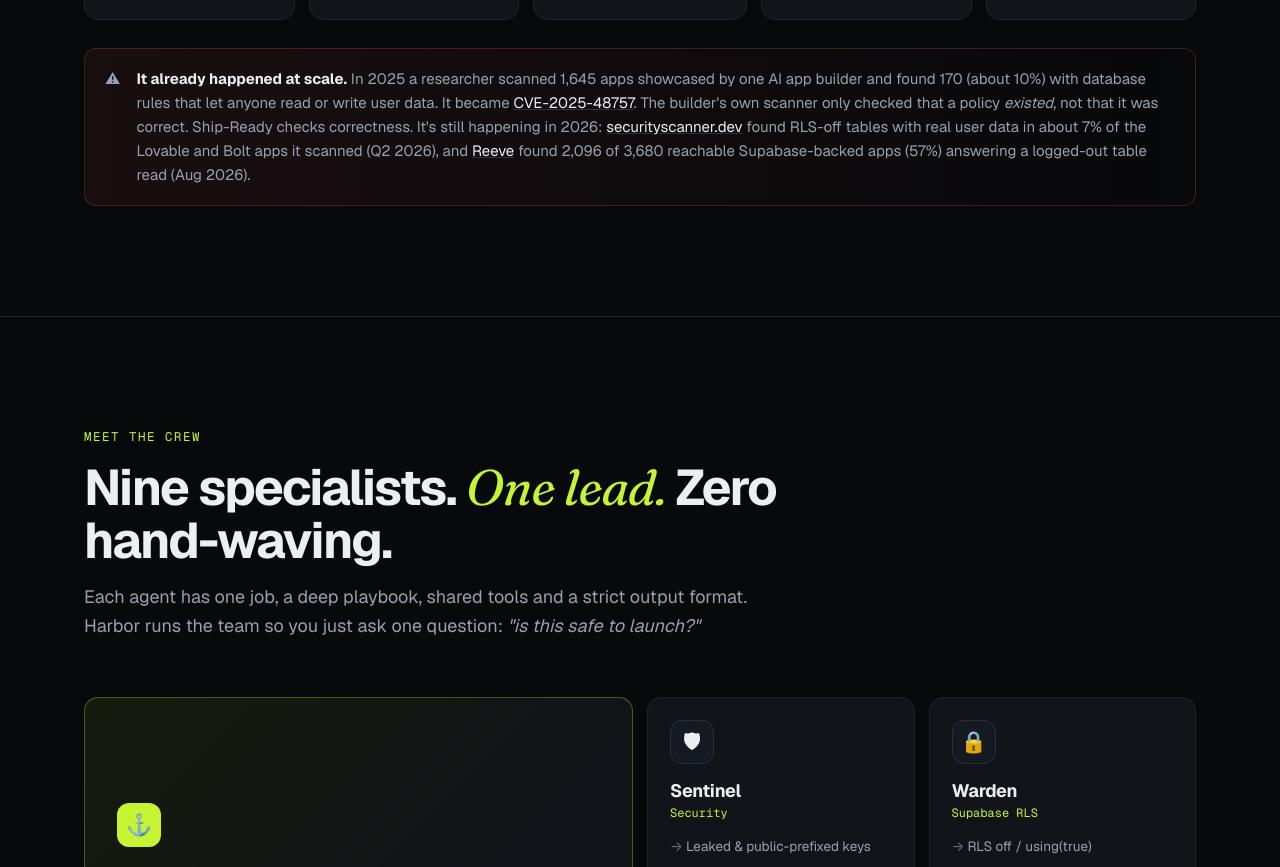
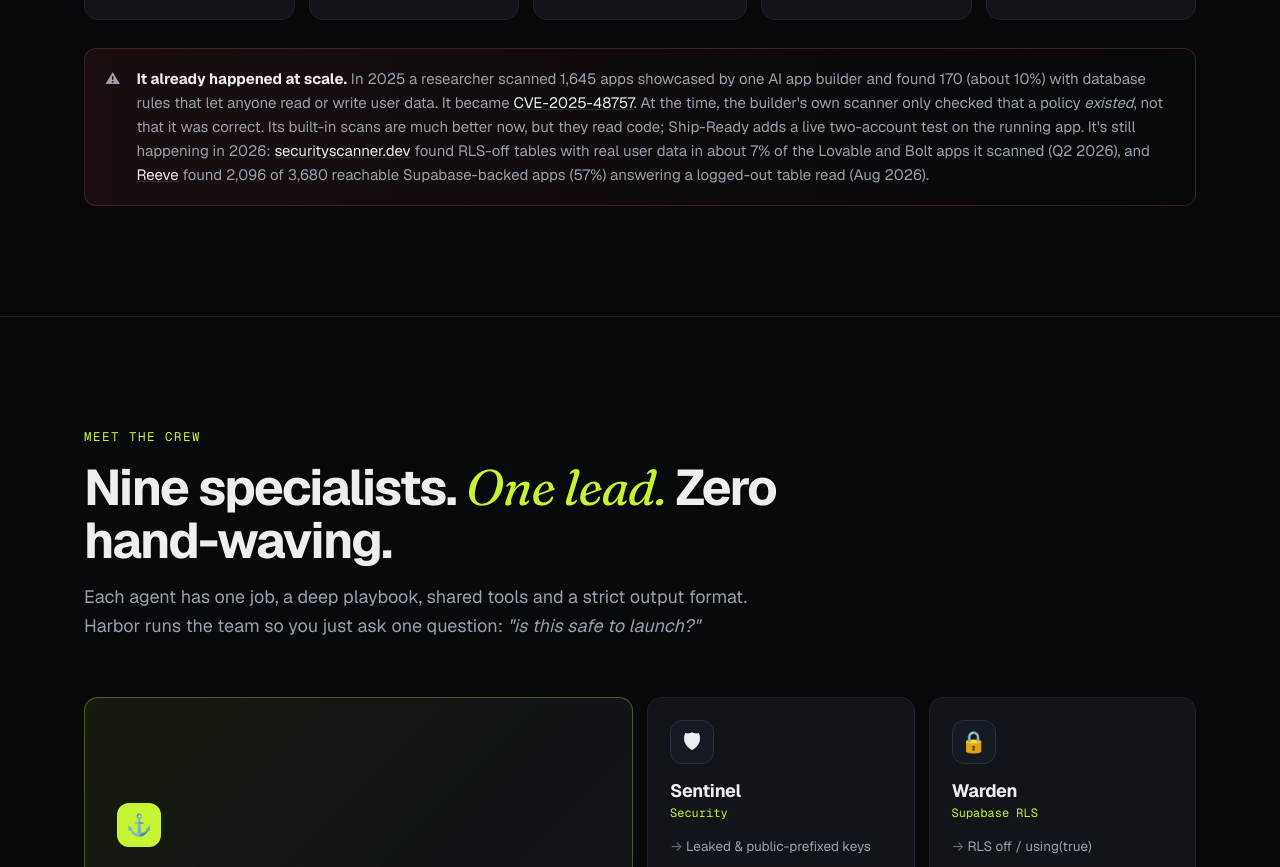
Before and after one commit to getshipready/getshipready.github.io, a plain HTML site: page index.html in a window 1280 px wide. Shown: the part 2647-3514 px from the top of the page. Drawn offline with nearby package versions, Linux system fonts and the light colour scheme.

Commit message:
Soften CVE callout: builder scans improved; lead with live two-account test

```diff
--- a/index.html
+++ b/index.html
@@ -48,7 +48,7 @@
 <div class="card"><div class="ic">💸</div><h3>Free "Pro"</h3><p>Customers who cancel and keep Pro because <code>subscription.deleted</code> is never handled. Unsigned webhooks, prices sent from the browser.</p></div>
 <div class="card"><div class="ic">🚪</div><h3>Fake auth</h3><p>Admin checks in <code>useEffect</code>. The UI hides the data, but the API still serves it.</p></div>
 <div class="card"><div class="ic">🧯</div><h3>No launch basics</h3><p>Ignored build errors, no rollback, no monitoring, auth emails landing in spam.</p></div></div>
-<div class="callout"><span>⚠</span><span><b>It already happened at scale.</b> In 2025 a researcher scanned 1,645 apps showcased by one AI app builder and found 170 (about 10%) with database rules that let anyone read or write user data. It became <a href="https://www.cve.org/CVERecord?id=CVE-2025-48757">CVE-2025-48757</a>. The builder's own scanner only checked that a policy <i>existed</i>, not that it was correct. Ship-Ready checks correctness. It's still happening in 2026: <a href="https://www.securityscanner.dev/reports/2026-q2">securityscanner.dev</a> found RLS-off tables with real user data in about 7% of the Lovable and Bolt apps it scanned (Q2 2026), and <a href="https://reeve.page/blog/what-secrets-leak-from-vibe-coded-apps">Reeve</a> found 2,096 of 3,680 reachable Supabase-backed apps (57%) answering a logged-out table read (Aug 2026).</span></div>
+<div class="callout"><span>⚠</span><span><b>It already happened at scale.</b> In 2025 a researcher scanned 1,645 apps showcased by one AI app builder and found 170 (about 10%) with database rules that let anyone read or write user data. It became <a href="https://www.cve.org/CVERecord?id=CVE-2025-48757">CVE-2025-48757</a>. At the time, the builder's own scanner only checked that a policy <i>existed</i>, not that it was correct. Its built-in scans are much better now, but they read code; Ship-Ready adds a live two-account test on the running app. It's still happening in 2026: <a href="https://www.securityscanner.dev/reports/2026-q2">securityscanner.dev</a> found RLS-off tables with real user data in about 7% of the Lovable and Bolt apps it scanned (Q2 2026), and <a href="https://reeve.page/blog/what-secrets-leak-from-vibe-coded-apps">Reeve</a> found 2,096 of 3,680 reachable Supabase-backed apps (57%) answering a logged-out table read (Aug 2026).</span></div>
 </div></section>
 
 <section id="crew" class="line-top"><div class="wrap"><div class="sec-head"><div class="kicker">Meet the crew</div><h2>Nine specialists. <em class="s">One lead.</em> Zero hand-waving.</h2>
```
